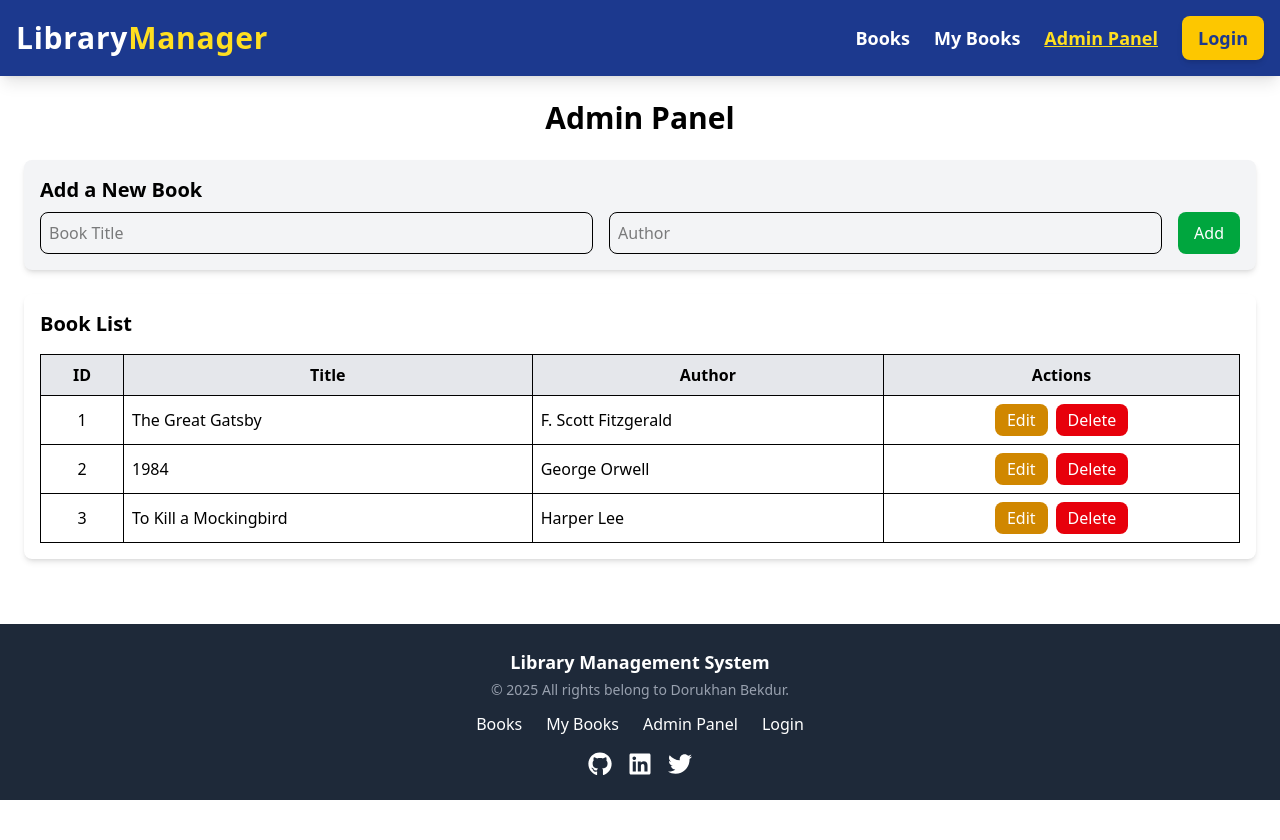
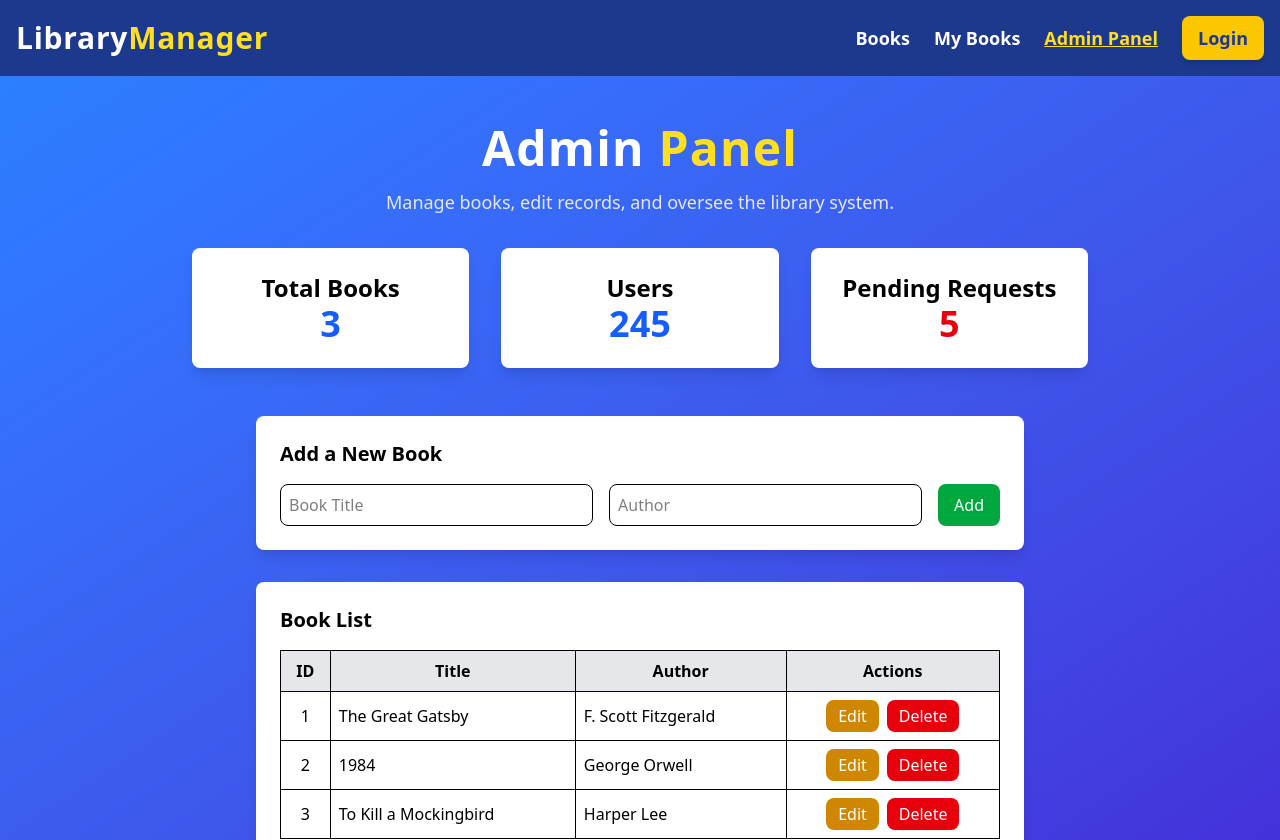
Before and after one commit to DorukhanBekdur/Library-Management, a React (Vite) app: page /admin in a window 1280 px wide. Shown: the top 840 px of the page. Before the commit the page ends 800 px from the top, so only its background shows below. Built offline with nearby package versions, Linux system fonts and the light colour scheme.

Commit message:
Updated Admin Panel UI to match Home page design

```diff
--- a/src/pages/AdminPanel.jsx
+++ b/src/pages/AdminPanel.jsx
@@ -4,7 +4,7 @@ const AdminPanel = () => {
   const [books, setBooks] = useState([
     { id: 1, title: "The Great Gatsby", author: "F. Scott Fitzgerald" },
     { id: 2, title: "1984", author: "George Orwell" },
-    { id: 3, title: "To Kill a Mockingbird", author: "Harper Lee" }
+    { id: 3, title: "To Kill a Mockingbird", author: "Harper Lee" },
   ]);
 
   const [newBook, setNewBook] = useState({ title: "", author: "" });
@@ -27,15 +27,35 @@ const AdminPanel = () => {
   };
 
   const deleteBook = (id) => {
-    setBooks(books.filter(book => book.id !== id));
+    setBooks(books.filter((book) => book.id !== id));
   };
 
   return (
-    <div className="container mx-auto p-6">
-      <h2 className="text-3xl font-bold mb-6 text-center">Admin Panel</h2>
+    <div className="min-h-screen bg-gradient-to-br from-blue-500 to-indigo-700 flex flex-col items-center text-white px-6 py-12">
+      <h1 className="text-5xl font-extrabold tracking-wide mb-4">
+        Admin <span className="text-yellow-300">Panel</span>
+      </h1>
+      <p className="text-lg text-gray-200 max-w-2xl text-center">
+        Manage books, edit records, and oversee the library system.
+      </p>
 
-      <div className="mb-6 bg-gray-100 p-4 rounded-lg shadow-md">
-        <h3 className="text-xl font-semibold mb-2">Add a New Book</h3>
+      <div className="mt-8 grid grid-cols-1 sm:grid-cols-2 lg:grid-cols-3 gap-8 w-full max-w-4xl">
+        <div className="bg-white text-black p-6 rounded-lg shadow-lg text-center">
+          <h3 className="text-2xl font-bold">Total Books</h3>
+          <p className="text-4xl font-extrabold text-blue-600">{books.length}</p>
+        </div>
+        <div className="bg-white text-black p-6 rounded-lg shadow-lg text-center">
+          <h3 className="text-2xl font-bold">Users</h3>
+          <p className="text-4xl font-extrabold text-blue-600">245</p>
+        </div>
+        <div className="bg-white text-black p-6 rounded-lg shadow-lg text-center">
+          <h3 className="text-2xl font-bold">Pending Requests</h3>
+          <p className="text-4xl font-extrabold text-red-600">5</p>
+        </div>
+      </div>
+
+      <div className="mt-12 w-full max-w-3xl bg-white text-black p-6 rounded-lg shadow-lg">
+        <h3 className="text-xl font-semibold mb-4">Add a New Book</h3>
         <div className="flex space-x-4">
           <input
             type="text"
@@ -61,8 +81,8 @@ const AdminPanel = () => {
       </div>
 
       {editingBook && (
-        <div className="mb-6 bg-yellow-100 p-4 rounded-lg shadow-md">
-          <h3 className="text-xl font-semibold mb-2">Edit Book</h3>
+        <div className="mt-6 w-full max-w-3xl bg-yellow-100 text-black p-6 rounded-lg shadow-lg">
+          <h3 className="text-xl font-semibold mb-4">Edit Book</h3>
           <div className="flex space-x-4">
             <input
               type="text"
@@ -92,7 +112,7 @@ const AdminPanel = () => {
         </div>
       )}
 
-      <div className="bg-white p-4 rounded-lg shadow-md">
+      <div className="mt-8 w-full max-w-3xl bg-white text-black p-6 rounded-lg shadow-lg">
         <h3 className="text-xl font-semibold mb-4">Book List</h3>
         <table className="w-full border-collapse border border-gray-300">
           <thead>
```
